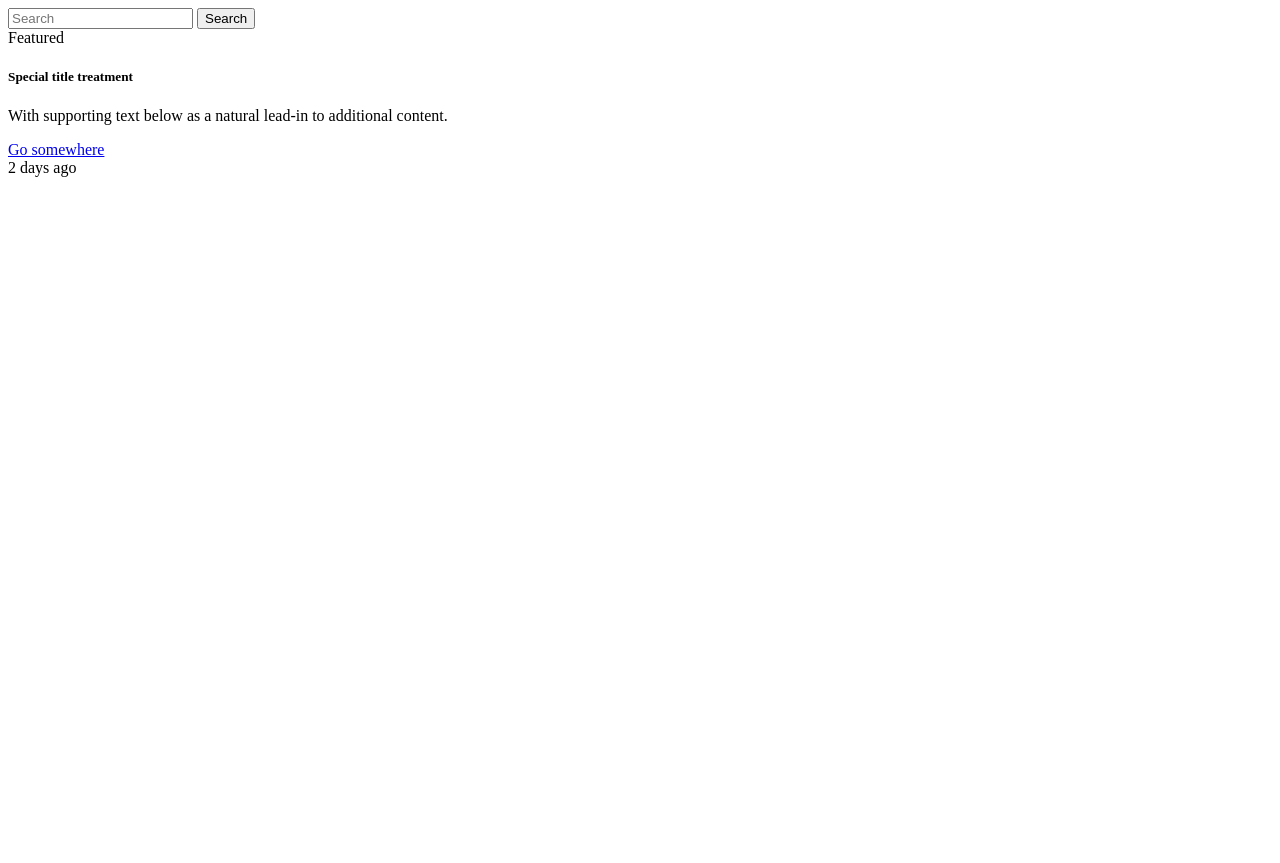
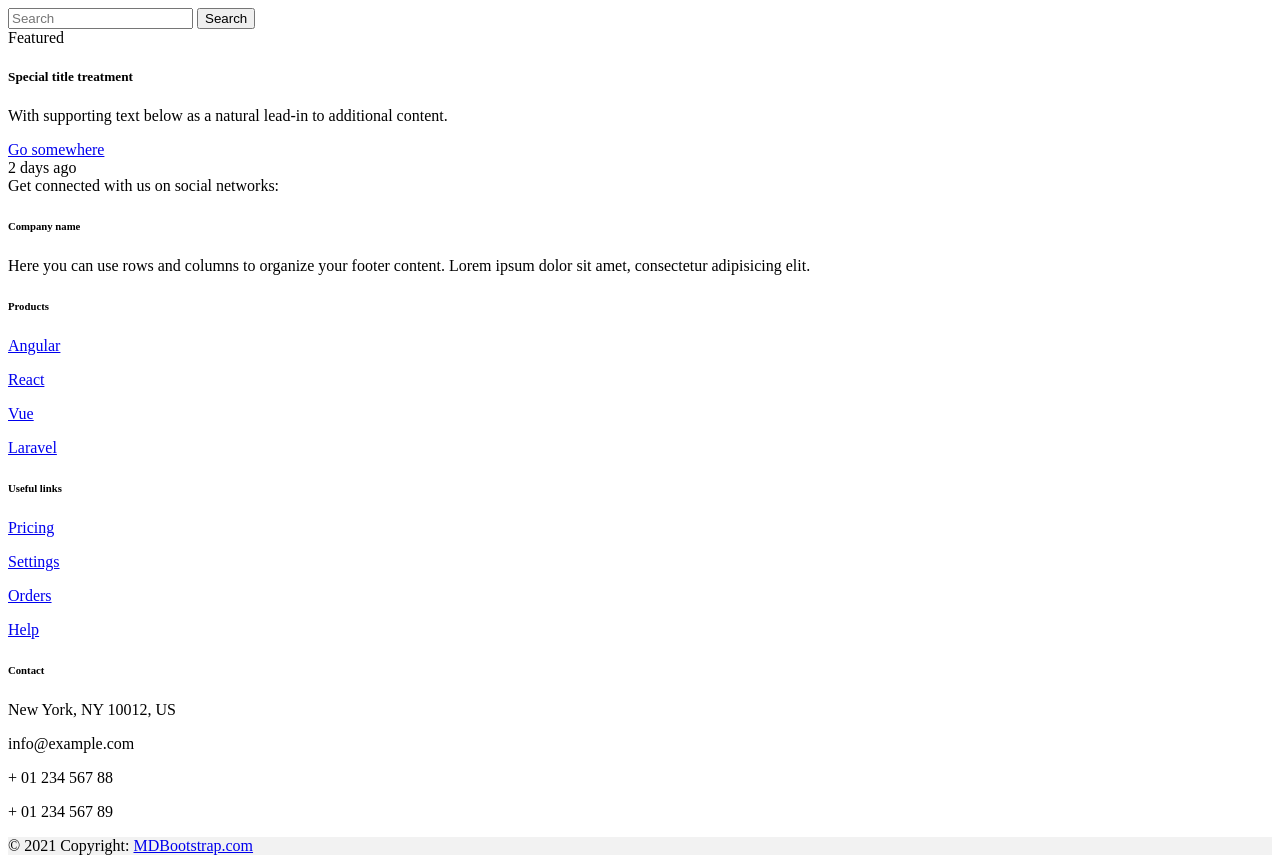
Before and after one commit to RDsT1707/exercices2, a plain HTML site: page index.html in a window 1280 px wide. Before the commit the page ends 800 px from the top, so only its background shows below. Drawn offline with Linux system fonts and the light colour scheme.

Commit message:
add footer

```diff
--- a/index.html
+++ b/index.html
@@ -27,5 +27,117 @@
           2 days ago
         </div>
       </div>
+<!-- Footer -->
+<footer class="text-center text-lg-start bg-body-tertiary text-muted">
+    <!-- Section: Social media -->
+    <section class="d-flex justify-content-center justify-content-lg-between p-4 border-bottom">
+      <!-- Left -->
+      <div class="me-5 d-none d-lg-block">
+        <span>Get connected with us on social networks:</span>
+      </div>
+      <!-- Left -->
+
+      <!-- Right -->
+      <div>
+        <a href="" class="me-4 text-reset">
+          <i class="fab fa-facebook-f"></i>
+        </a>
+        <a href="" class="me-4 text-reset">
+          <i class="fab fa-twitter"></i>
+        </a>
+        <a href="" class="me-4 text-reset">
+          <i class="fab fa-google"></i>
+        </a>
+        <a href="" class="me-4 text-reset">
+          <i class="fab fa-instagram"></i>
+        </a>
+        <a href="" class="me-4 text-reset">
+          <i class="fab fa-linkedin"></i>
+        </a>
+        <a href="" class="me-4 text-reset">
+          <i class="fab fa-github"></i>
+        </a>
+      </div>
+      <!-- Right -->
+    </section>
+    <!-- Section: Social media -->
+
+    <!-- Section: Links  -->
+    <section class="">
+      <div class="container text-center text-md-start mt-5">
+        <!-- Grid row -->
+        <div class="row mt-3">
+          <!-- Grid column -->
+          <div class="col-md-3 col-lg-4 col-xl-3 mx-auto mb-4">
+            <!-- Content -->
+            <h6 class="text-uppercase fw-bold mb-4">
+              <i class="fas fa-gem me-3"></i>Company name
+            </h6>
+            <p>
+              Here you can use rows and columns to organize your footer content. Lorem ipsum
+              dolor sit amet, consectetur adipisicing elit.
+            </p>
+          </div>
+          <!-- Grid column -->
+
+          <!-- Grid column -->
+          <div class="col-md-2 col-lg-2 col-xl-2 mx-auto mb-4">
+            <!-- Links -->
+            <h6 class="text-uppercase fw-bold mb-4">
+              Products
+            </h6>
+            <p>
+              <a href="#!" class="text-reset">Angular</a>
+            </p>
+            <p>
+              <a href="#!" class="text-reset">React</a>
+            </p>
+            <p>
+              <a href="#!" class="text-reset">Vue</a>
+            </p>
+            <p>
+              <a href="#!" class="text-reset">Laravel</a>
+            </p>
+          </div>
+          <!-- Grid column -->
+
+          <!-- Grid column -->
+          <div class="col-md-3 col-lg-2 col-xl-2 mx-auto mb-4">
+            <!-- Links -->
+            <h6 class="text-uppercase fw-bold mb-4">
+              Useful links
+            </h6>
+            <p>
+              <a href="#!" class="text-reset">Pricing</a>
+            </p>
+            <p>
+              <a href="#!" class="text-reset">Settings</a>
+            </p>
+            <p>
+              <a href="#!" class="text-reset">Orders</a>
+            </p>
+            <p>
+              <a href="#!" class="text-reset">Help</a>
+            </p>
+          </div>
+          <div class="col-md-4 col-lg-3 col-xl-3 mx-auto mb-md-0 mb-4">
+            <h6 class="text-uppercase fw-bold mb-4">Contact</h6>
+            <p><i class="fas fa-home me-3"></i> New York, NY 10012, US</p>
+            <p>
+              <i class="fas fa-envelope me-3"></i>
+              info@example.com
+            </p>
+            <p><i class="fas fa-phone me-3"></i> + 01 234 567 88</p>
+            <p><i class="fas fa-print me-3"></i> + 01 234 567 89</p>
+          </div>
+        </div>
+      </div>
+    </section>
+
+    <div class="text-center p-4" style="background-color: rgba(0, 0, 0, 0.05);">
+      © 2021 Copyright:
+      <a class="text-reset fw-bold" href="https://mdbootstrap.com/">MDBootstrap.com</a>
+    </div>
+  </footer>
 </body>
 </html>
```
